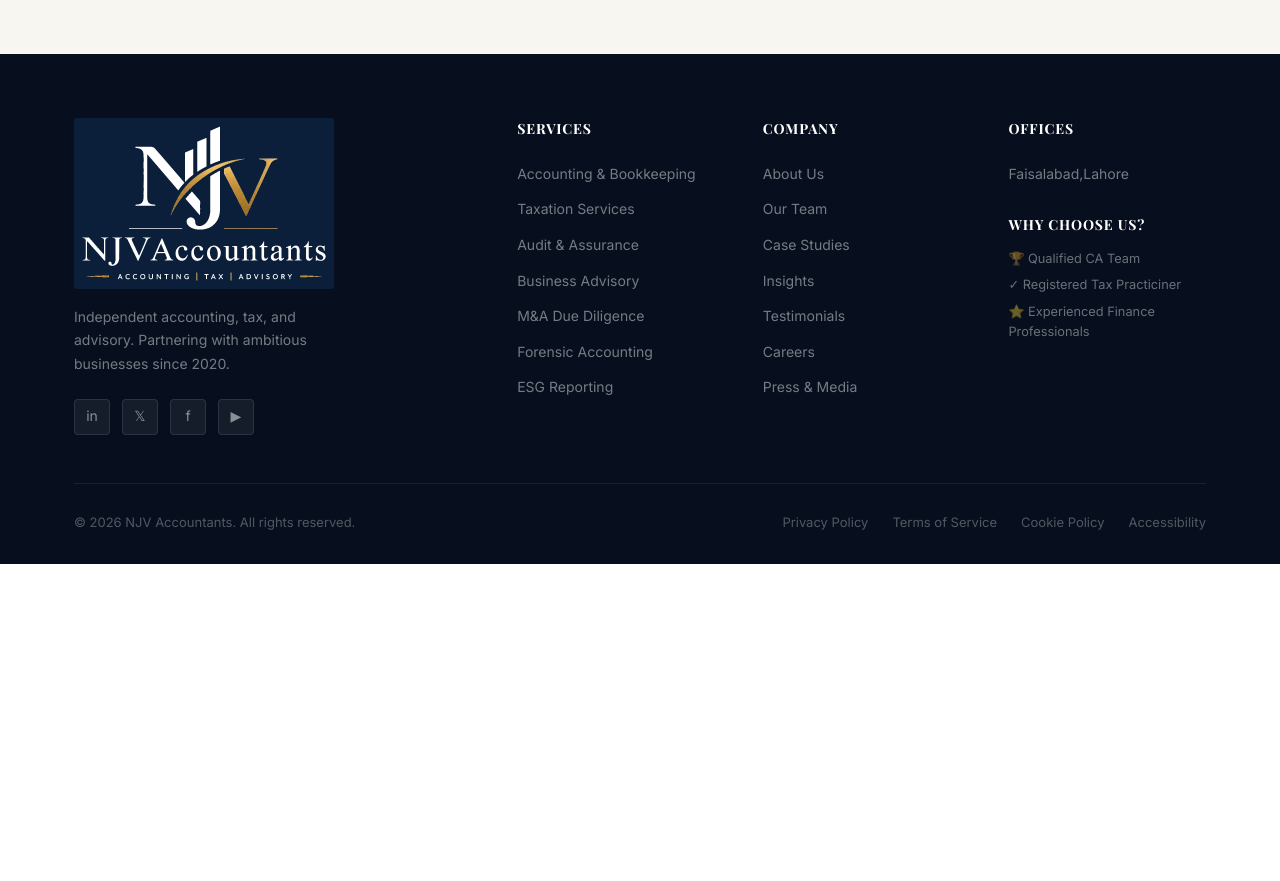
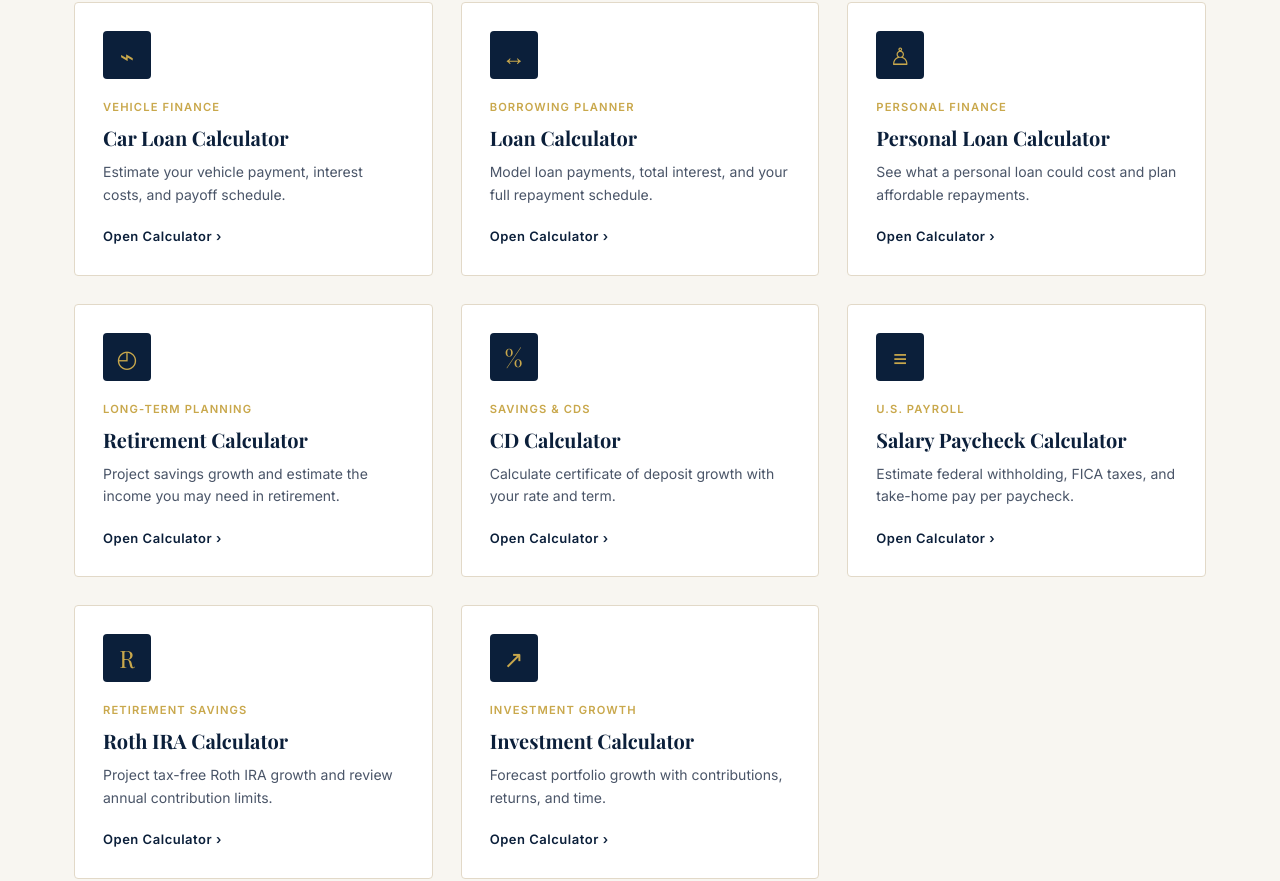
Before and after one commit to NomanSEO/NJVaccountants, a Next.js app: page /calculators in a window 1280 px wide. Shown: the part 878-1759 px from the top of the page. Before the commit the page ends 1442 px from the top, so only its background shows below. Built offline with nearby package versions, Linux system fonts and the light colour scheme.

Commit message:
feat: add calculator directory cards

```diff
--- a/src/app/calculators/page.tsx
+++ b/src/app/calculators/page.tsx
@@ -1,5 +1,6 @@
 import Navbar from '@/components/Navbar'
 import Footer from '@/components/Footer'
+import Link from 'next/link'
 
 export const metadata = {
   title: 'Calculators | NJV Accountants',
@@ -33,6 +34,70 @@ const CALCULATORS = [
     symbol: '§',
     available: true,
   },
+  {
+    href: '/calculators/car-loan',
+    title: 'Car Loan Calculator',
+    tag: 'Vehicle Finance',
+    description: 'Estimate your vehicle payment, interest costs, and payoff schedule.',
+    symbol: '⌁',
+    available: true,
+  },
+  {
+    href: '/calculators/loan',
+    title: 'Loan Calculator',
+    tag: 'Borrowing Planner',
+    description: 'Model loan payments, total interest, and your full repayment schedule.',
+    symbol: '↔',
+    available: true,
+  },
+  {
+    href: '/calculators/personal-loan',
+    title: 'Personal Loan Calculator',
+    tag: 'Personal Finance',
+    description: 'See what a personal loan could cost and plan affordable repayments.',
+    symbol: '♙',
+    available: true,
+  },
+  {
+    href: '/calculators/retirement',
+    title: 'Retirement Calculator',
+    tag: 'Long-Term Planning',
+    description: 'Project savings growth and estimate the income you may need in retirement.',
+    symbol: '◴',
+    available: true,
+  },
+  {
+    href: '/calculators/cd',
+    title: 'CD Calculator',
+    tag: 'Savings & CDs',
+    description: 'Calculate certificate of deposit growth with your rate and term.',
+    symbol: '%',
+    available: true,
+  },
+  {
+    href: '/calculators/salary-paycheck',
+    title: 'Salary Paycheck Calculator',
+    tag: 'U.S. Payroll',
+    description: 'Estimate federal withholding, FICA taxes, and take-home pay per paycheck.',
+    symbol: '≡',
+    available: true,
+  },
+  {
+    href: '/calculators/roth-ira',
+    title: 'Roth IRA Calculator',
+    tag: 'Retirement Savings',
+    description: 'Project tax-free Roth IRA growth and review annual contribution limits.',
+    symbol: 'R',
+    available: true,
+  },
+  {
+    href: '/calculators/investment',
+    title: 'Investment Calculator',
+    tag: 'Investment Growth',
+    description: 'Forecast portfolio growth with contributions, returns, and time.',
+    symbol: '↗',
+    available: true,
+  },
 ]
 
 export default function CalculatorsPage() {
@@ -43,12 +108,12 @@ export default function CalculatorsPage() {
         {/* Hero */}
         <section className="pt-[70px] bg-navy">
           <div className="max-w-site mx-auto px-6 py-20">
-            <a
+            <Link
               href="/"
               className="inline-flex items-center gap-2 text-gold/70 text-sm font-semibold mb-8 hover:text-gold transition-colors no-underline"
             >
               ← Back to Home
-            </a>
+            </Link>
             <div className="flex items-center gap-3.5 text-xs font-semibold tracking-[0.12em] uppercase text-gold mb-5">
               <span className="block w-[3px] h-[22px] bg-gold shrink-0" />
               Tools & Calculators
@@ -68,7 +133,7 @@ export default function CalculatorsPage() {
           <div className="max-w-site mx-auto px-6">
             <div className="grid grid-cols-1 md:grid-cols-2 lg:grid-cols-3 gap-7">
               {CALCULATORS.map((calc) => (
-                <a
+                <Link
                   key={calc.href}
                   href={calc.href}
                   className="service-card group border border-border rounded-sm bg-white p-7 hover:shadow-[0_12px_40px_rgba(11,31,58,0.08)] hover:-translate-y-0.5 transition-all duration-300 no-underline flex flex-col"
@@ -88,7 +153,7 @@ export default function CalculatorsPage() {
                   <span className="text-[0.8125rem] font-semibold text-navy tracking-[0.04em] flex items-center gap-1.5 group-hover:text-gold transition-colors mt-auto">
                     Open Calculator &rsaquo;
                   </span>
-                </a>
+                </Link>
               ))}
             </div>
           </div>
```
